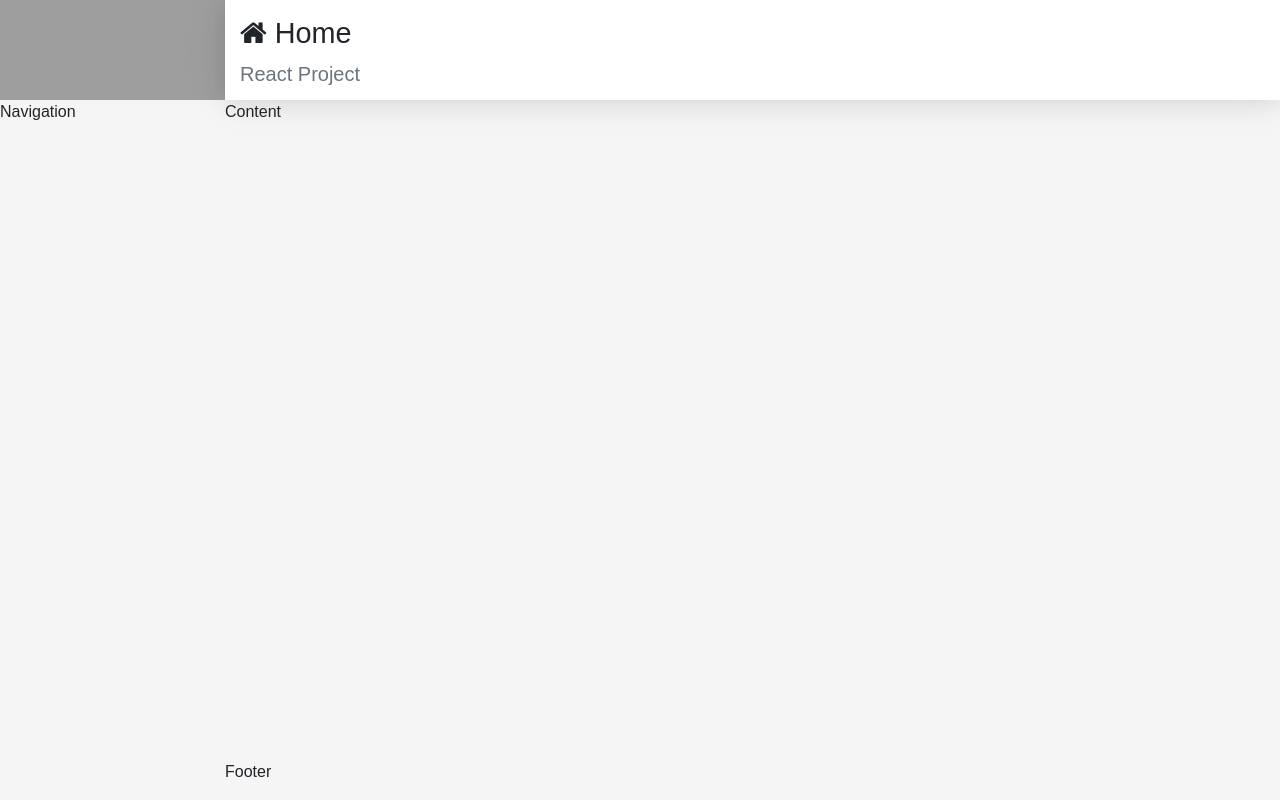
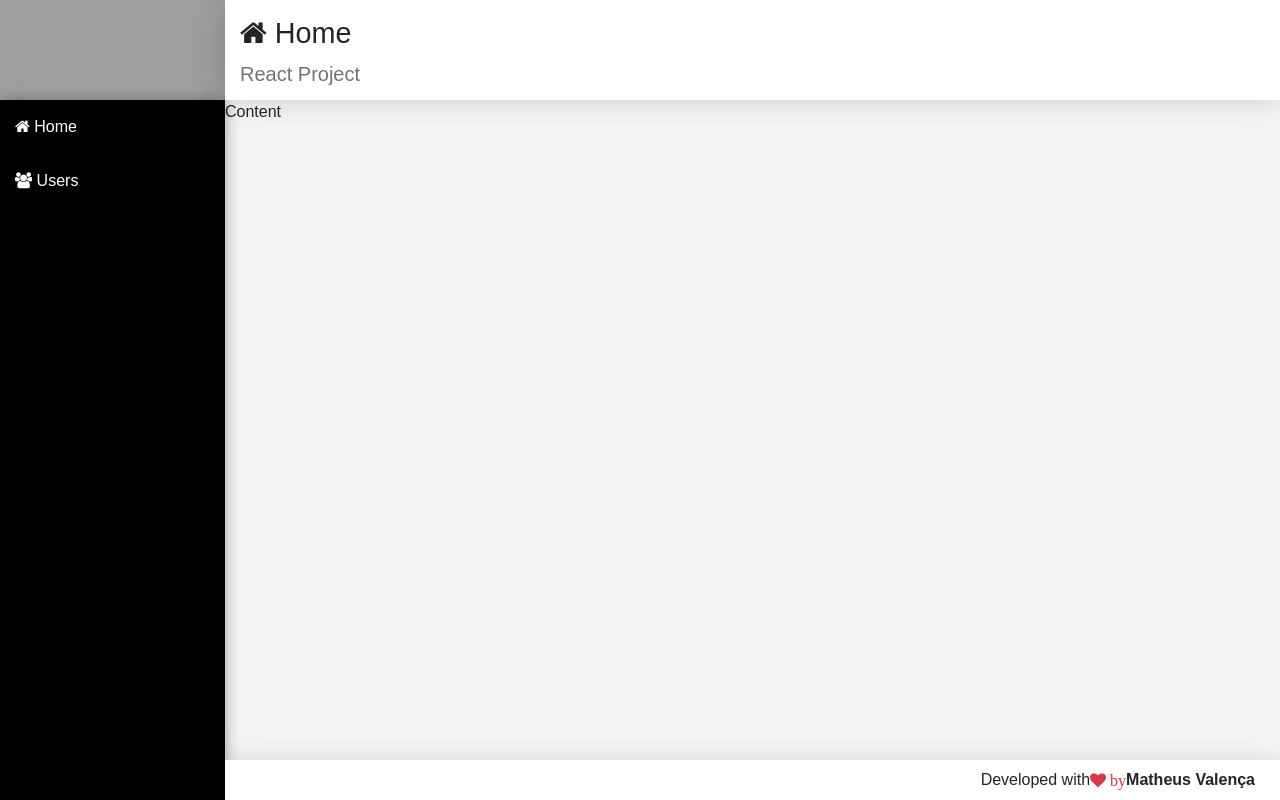
Before and after one commit to Matheus351/user-registration-react_js, a React (Create React App) app in the folder frontend/: page / in a window 1280 px wide. Built offline with nearby package versions, Linux system fonts and the light colour scheme; grey boxes are pictures that could not be loaded.

Commit message:
estilizando footer e nav

```diff
--- a/frontend/src/components/template/Footer.css
+++ b/frontend/src/components/template/Footer.css
@@ -0,0 +1,8 @@
+footer.footer{
+    display: flex;
+    align-items: center;
+    justify-content: flex-end;
+    padding: 0 25px;
+    background-color: #FFF;
+    box-shadow: var(--shadow);
+}
--- a/frontend/src/components/template/Footer.jsx
+++ b/frontend/src/components/template/Footer.jsx
@@ -3,5 +3,6 @@
 
 export default props =>
   <footer className='footer'>
-    Footer
+     Developed with <i className='fa fa-heart text-danger'> by</i>
+     <strong> Matheus Valença</strong>
   </footer>
--- a/frontend/src/components/template/Nav.css
+++ b/frontend/src/components/template/Nav.css
@@ -0,0 +1,18 @@
+aside.menu-area{
+    background-color: #000000;
+    box-shadow:
+     2px 0 10px 0 rgba(0, 0 ,0, 0.12),
+     2px 0 15px 0 rgba(0, 0, 0, 0.19);
+}
+
+nav.menu-area a{
+    display: block;
+    text-decoration: none;
+    color: #FFF;
+    padding:15px;
+    font-weight: 300;
+}
+
+.menu-area a:hover{
+    background: linear-gradient(135deg, #07a7e3 0%, #32dac3 100% );
+}
--- a/frontend/src/components/template/Nav.jsx
+++ b/frontend/src/components/template/Nav.jsx
@@ -3,5 +3,12 @@
 
 export default props =>
   <aside className='menu-area'>
-    Navigation
+    <nav className='menu-area'>
+      <a href='#'>
+        <i className='fa fa-home'></i> Home
+      </a>
+      <a href='#/users'>
+        <i className='fa fa-users'></i> Users
+      </a>
+    </nav>
   </aside>
```
